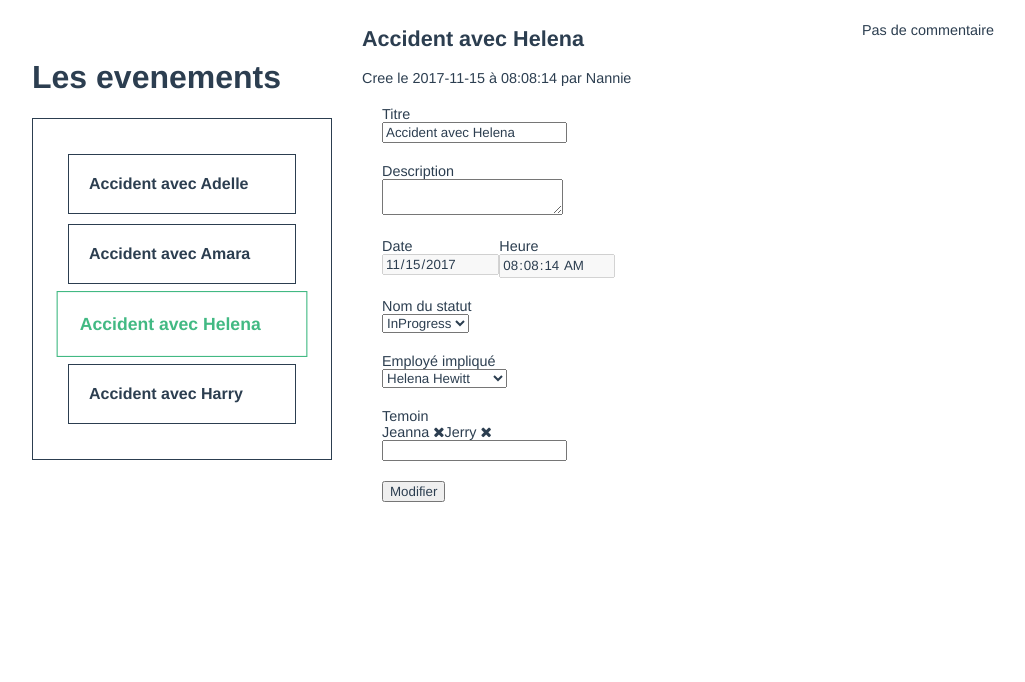
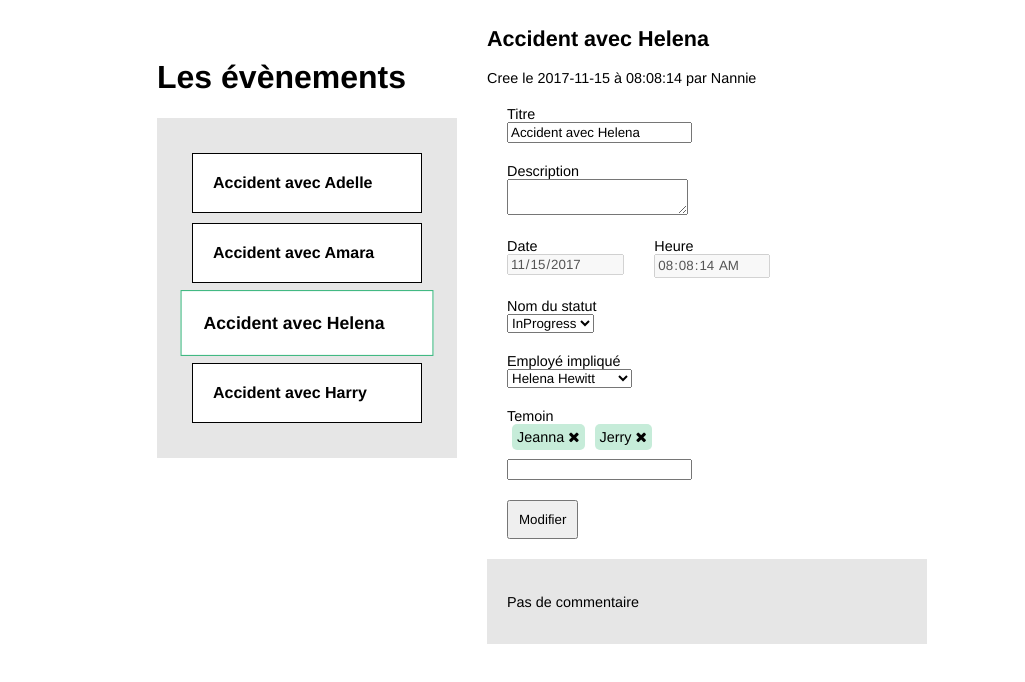
Before and after one commit to MitiaElodie/testFrontEnd, a Vue app: page /event/38 in a window 1280 px wide. Shown: the top 682 px of the page, without its empty margins (108-1133 px from the left). Built offline with nearby package versions, Linux system fonts and the light colour scheme.

Commit message:
Base fini

```diff
--- a/src/App.vue
+++ b/src/App.vue
@@ -1,7 +1,7 @@
 <template>
   <div class="container">
     <div id="nav">
-      <h1>Les evenements</h1>
+      <h1>Les évènements</h1>
       <div class="list-event">
         <router-link v-for="event in events" :key="event.id" :to="getLink(event.id)">{{ event.title}}</router-link>
       </div>
@@ -18,41 +18,40 @@
 }
 * {
   font-family: Avenir, Helvetica, Arial, sans-serif;
-  -webkit-font-smoothing: antialiased;
-  -moz-osx-font-smoothing: grayscale;
-  color: #2c3e50;
 }
 
 #nav {
   padding: 30px;
   min-width: 300px;
+  max-width: 400px;
 
   a {
     font-weight: bold;
-    color: #2c3e50;
+    color: black;
     display: block;
     padding: 20px;
     margin: 10px;
     text-decoration: None;
     border: 1px solid;
+    background-color: white;
 
 
     &.router-link-exact-active {
-      color: #42b983;
+      border-color: #42b983;
       transform: scale(1.1);
     }
   }
 }
 
 .list-event{
-  border: 1px solid;
+  background-color: #e6e6e6;
   padding: 25px;
   max-height: 500px;
   overflow: auto;
 }
 
 
-@media (max-width: 700px) {
+@media (max-width: 800px) {
   .container {
     flex-direction: column;
   }
--- a/src/components/Comment.vue
+++ b/src/components/Comment.vue
@@ -18,9 +18,13 @@
 
     .comment-content{
         border: 1px solid;
-        width: 350px;
+        width: 300px;
+        min-width: 200px;
         margin: 10px;
         padding: 10px;
+        position: relative;
+        background-color: white;
+        box-shadow: 10px;
     }
 
     .comment-information{
@@ -29,6 +33,23 @@
 
     .comment-image img{
         width: 60px;
+        height: 60px;
+    }
+
+    .comment-date{
+        font-size: 0.8em;
+        position: absolute;
+        bottom: 5px;
+        right: 5px;
+    }
+
+    .comment-detail p{
+        margin:0;
+    }
+
+    .comment-name{
+        color: #737373;
+        padding-bottom: 10px;
     }
 
 </style>
--- a/src/components/Comments.vue
+++ b/src/components/Comments.vue
@@ -7,8 +7,12 @@
 
 <style>
     .comment-container{
-        width: 200px;
+        padding: 20px;
         font-size: 0.9em;
+        background-color: #e6e6e6;
+        max-height: 600px;
+        overflow: auto;
+        width: 400px;
     }
 </style>
 
--- a/src/components/InformationEvent.vue
+++ b/src/components/InformationEvent.vue
@@ -51,7 +51,7 @@
             </div>
 
             <div class="information-event-form">
-                <input type="submit" value="Modifier" @click="modify">
+                <input type="submit" class="submit-button" value="Modifier" @click="modify">
             </div>
         </div>
     </div>
@@ -65,7 +65,7 @@
     }
 
     .information-event-container{
-        width: 500px;
+        width: 450px;
         font-size: 0.9em;;
     }
 
@@ -77,20 +77,27 @@
         display: flex;
     }
 
-    .witness ul{
-        text-decoration: none;
+    .information-event-time{
+        margin-left: 30px;
     }
 
     .information-event-form ul{
         list-style: none;
-        margin: 0;
+        margin-top: 5px;;
         padding: 0;
     }
 
     .information-event-form li{
         display: inline;
+        background-color: #c6ecd9;
+        margin: 5px;
+        padding: 5px;
+        border-radius: 5px;
     }
 
+    .submit-button{
+        padding: 10px;
+    }
 
 
 </style>
--- a/src/views/DetailEvent.vue
+++ b/src/views/DetailEvent.vue
@@ -1,5 +1,5 @@
 <template>
-  <div class="container">
+  <div class="detail-event-container">
     <div class="detail-event-information">
       <information-event
         :idEvent="Number($route.params.id)"/>
@@ -9,6 +9,20 @@
     </div>
   </div>
 </template>
+
+<style>
+  .detail-event-container{
+    display: flex;
+    flex-direction: row;
+  }
+
+  @media (max-width: 1400px){
+    .detail-event-container{
+      flex-direction: column;
+    }
+
+  }
+</style>
 
 <script>
   import InformationEvent from '../components/InformationEvent.vue'
```
